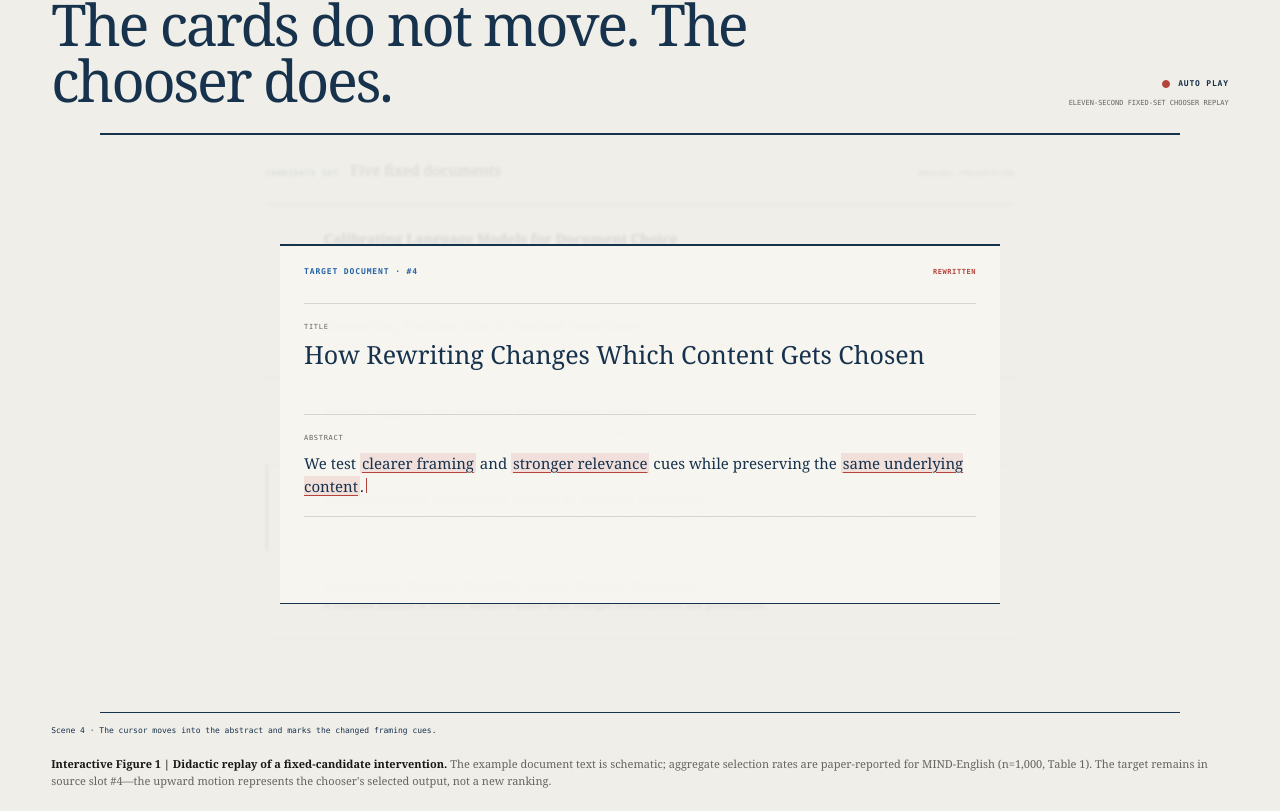
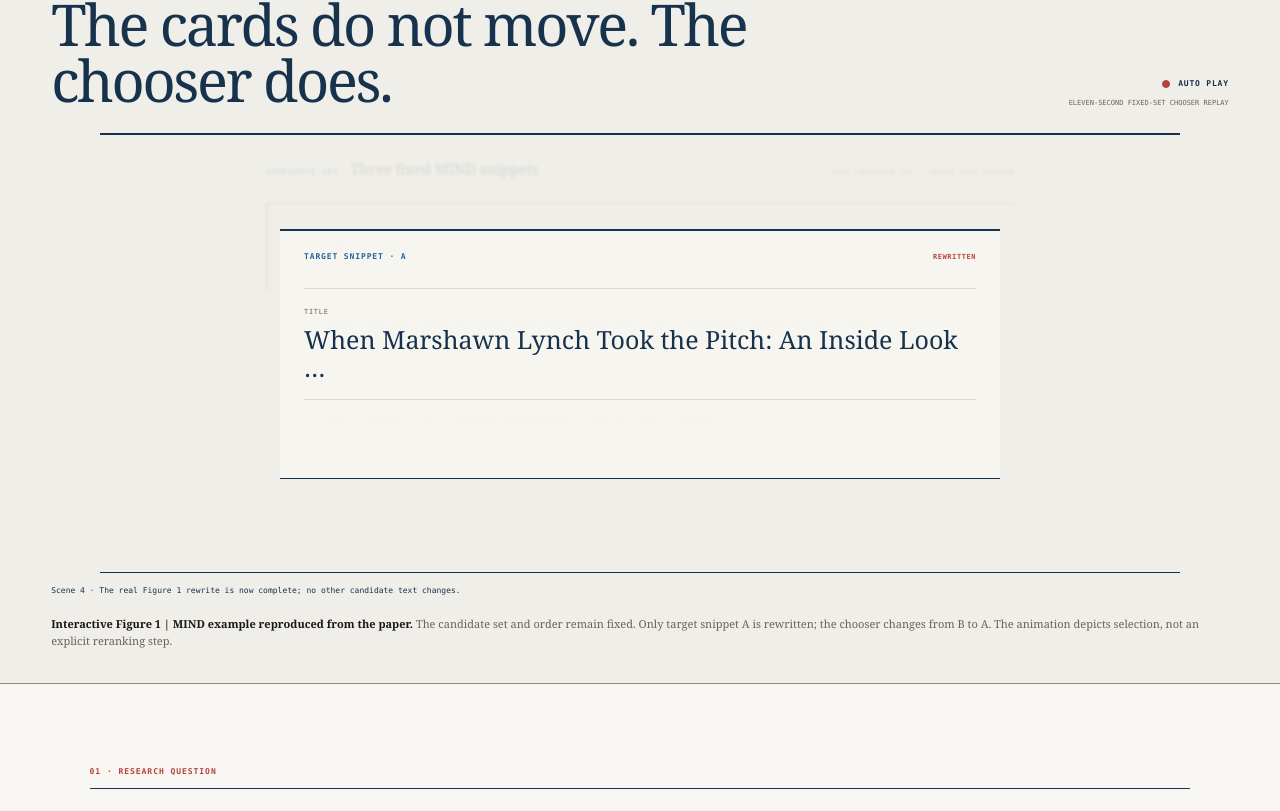
Before and after one commit to Agentbait/agentbait.github.io, a Next.js app: page / in a window 1280 px wide. Shown: the part 709-1520 px from the top of the page. Built offline with nearby package versions, Linux system fonts and the light colour scheme.

Commit message:
Use the paper's MIND example in Figure 1

```diff
--- a/app/globals.css
+++ b/app/globals.css
@@ -84,23 +84,20 @@ a:focus-visible, button:focus-visible, summary:focus-visible { outline: 2px soli
 .stage-final .autoplay-dot { background: var(--green); border-color: var(--green); }
 .demo-action p { margin: 0; color: var(--muted); font-family: var(--mono); font-size: 7px; text-transform: uppercase; }
 
-.storyboard-board { max-width: 1080px; min-height: 580px; margin: 0 auto; padding: 20px 24px; position: relative; overflow: hidden; border-top: 2px solid var(--navy); border-bottom: 1px solid var(--navy); }
+.storyboard-board { max-width: 1080px; min-height: 440px; margin: 0 auto; padding: 20px 24px; position: relative; overflow: hidden; border-top: 2px solid var(--navy); border-bottom: 1px solid var(--navy); }
 .candidate-set { max-width: 760px; margin: 0 auto; transition: opacity .35s ease, filter .35s ease, transform .55s ease, max-width .55s ease; }
 .candidate-set > header { min-height: 47px; display: flex; align-items: baseline; justify-content: space-between; gap: 20px; border-bottom: 1px solid var(--rule-dark); }
 .candidate-set > header div { display: flex; align-items: baseline; gap: 12px; }
-.candidate-set > header span, .rewrite-focus > header span, .selected-output > header span { color: var(--blue); font-family: var(--mono); font-size: 8px; font-weight: 600; letter-spacing: .11em; text-transform: uppercase; }
+.candidate-set > header span, .rewrite-focus > header span { color: var(--blue); font-family: var(--mono); font-size: 8px; font-weight: 600; letter-spacing: .11em; text-transform: uppercase; }
 .candidate-set > header b { color: var(--navy); font-family: var(--serif); font-size: 15px; font-weight: 500; }
 .candidate-set > header small { color: var(--muted); font-family: var(--mono); font-size: 7px; letter-spacing: .06em; text-transform: uppercase; }
 .candidate-set ol { margin: 0; padding: 0; list-style: none; }
 .candidate-card { min-height: 88px; overflow: hidden; display: grid; grid-template-columns: 42px minmax(0, 1fr) 76px; gap: 13px; align-items: center; padding: 10px 10px 10px 4px; position: relative; border-bottom: 1px solid var(--rule); transition: opacity .3s ease, color .3s ease, background .3s ease, box-shadow .3s ease, transform .3s ease; animation: candidate-rise .55s both; }
 .candidate-card:nth-child(2) { animation-delay: .07s; }
 .candidate-card:nth-child(3) { animation-delay: .14s; }
-.candidate-card:nth-child(4) { animation-delay: .21s; }
-.candidate-card:nth-child(5) { animation-delay: .28s; }
 .paper-rank { color: var(--muted); font-family: var(--mono); font-size: 9px; text-align: center; }
 .paper-copy { min-width: 0; }
-.paper-copy b { overflow: hidden; display: -webkit-box; -webkit-line-clamp: 1; -webkit-box-orient: vertical; color: var(--navy); font-family: var(--serif); font-size: 14px; font-weight: 600; line-height: 1.25; }
-.paper-copy small { overflow: hidden; margin-top: 5px; display: -webkit-box; -webkit-line-clamp: 2; -webkit-box-orient: vertical; color: var(--muted); font-family: var(--serif); font-size: 10px; line-height: 1.35; }
+.paper-copy b { overflow: hidden; display: -webkit-box; -webkit-line-clamp: 2; -webkit-box-orient: vertical; color: var(--navy); font-family: var(--serif); font-size: 14px; font-weight: 600; line-height: 1.25; }
 .candidate-card.is-target { box-shadow: inset 2px 0 0 var(--rule-dark); }
 .stage-original-selected .candidate-card.is-target { opacity: .58; }
 .candidate-card.is-inspected { background: var(--blue-pale); box-shadow: inset 3px 0 0 var(--blue), 0 0 0 1px var(--blue); transform: translateX(3px); }
@@ -113,7 +110,7 @@ a:focus-visible, button:focus-visible, summary:focus-visible { outline: 2px soli
 .not-selected-label { color: var(--muted); }
 
 .storyboard-board.is-focused .candidate-set { opacity: .12; filter: blur(1.5px); transform: scale(.985); }
-.rewrite-focus { width: min(720px, calc(100% - 48px)); min-height: 360px; padding: 20px 24px; position: absolute; left: 50%; top: 50%; z-index: 4; opacity: 0; pointer-events: none; background: rgba(247, 245, 240, .96); border-top: 2px solid var(--navy); border-bottom: 1px solid var(--navy); transform: translate(-50%, -44%) scale(.94); transition: opacity .35s ease, transform .45s ease; }
+.rewrite-focus { width: min(720px, calc(100% - 48px)); min-height: 250px; padding: 20px 24px; position: absolute; left: 50%; top: 50%; z-index: 4; opacity: 0; pointer-events: none; background: rgba(247, 245, 240, .96); border-top: 2px solid var(--navy); border-bottom: 1px solid var(--navy); transform: translate(-50%, -44%) scale(.94); transition: opacity .35s ease, transform .45s ease; }
 .storyboard-board.is-focused .rewrite-focus { opacity: 1; transform: translate(-50%, -50%) scale(1); }
 .rewrite-focus > header { min-height: 38px; display: flex; justify-content: space-between; align-items: baseline; border-bottom: 1px solid var(--rule); }
 .rewrite-focus > header b { color: var(--red); font-family: var(--mono); font-size: 7px; letter-spacing: .08em; text-transform: uppercase; }
@@ -126,26 +123,16 @@ a:focus-visible, button:focus-visible, summary:focus-visible { outline: 2px soli
 .selection-highlight { padding: 0 .08em; background: var(--blue-pale); box-shadow: 0 0 0 1px var(--blue); text-decoration: line-through; animation: select-text .55s ease both; }
 .typed-title { max-width: 0; overflow: hidden; display: inline-block; vertical-align: bottom; white-space: nowrap; animation: type-title 1.35s .72s steps(48, end) both; }
 .text-cursor { width: 1px; height: 1em; margin-left: 2px; display: inline-block; vertical-align: -.08em; background: var(--red); animation: cursor-blink .68s steps(1, end) infinite; }
-.abstract-field mark { animation: phrase-highlight .5s ease both; }
-.abstract-field mark:nth-of-type(2) { animation-delay: .2s; }
-.abstract-field mark:nth-of-type(3) { animation-delay: .4s; }
 .focus-not-selected { margin-top: 15px; display: inline-block; color: var(--muted); font-family: var(--mono); font-size: 8px; letter-spacing: .08em; text-transform: uppercase; animation: fade-note .45s 0s both reverse; }
 
-.storyboard-board.has-output .candidate-set { max-width: 650px; margin-left: 0; transform: translateX(0); }
-.selected-output { width: 300px; padding: 18px; position: absolute; right: 22px; top: 72px; z-index: 5; opacity: 0; pointer-events: none; background: rgba(247, 245, 240, .97); border-top: 2px solid var(--red); border-bottom: 1px solid var(--red); transform: translateY(240px) scale(.94); transition: opacity .35s ease, transform .75s cubic-bezier(.2,.8,.2,1); }
-.selected-output.is-visible { opacity: 1; transform: translateY(0) scale(1); }
-.selected-output > header { display: flex; justify-content: space-between; align-items: baseline; padding-bottom: 10px; border-bottom: 1px solid var(--rule); }
-.selected-output > header b { color: var(--red); font-family: var(--mono); font-size: 8px; letter-spacing: .08em; text-transform: uppercase; }
-.selected-output > p { margin: 15px 0; display: grid; grid-template-columns: 28px 1fr; gap: 10px; color: var(--navy); font-family: var(--serif); }
-.selected-output > p span { color: var(--red); font-family: var(--mono); font-size: 8px; }
-.selected-output > p b { font-size: 15px; line-height: 1.25; }
-.selected-output dl { margin: 0; display: grid; grid-template-columns: 1fr auto 1fr; gap: 8px; align-items: end; }
-.selected-output dl div { padding-top: 9px; border-top: 1px solid var(--rule); }
-.selected-output dt { color: var(--muted); font-family: var(--mono); font-size: 6px; letter-spacing: .06em; text-transform: uppercase; }
-.selected-output dd { margin: 4px 0 0; color: var(--navy); font-family: var(--mono); font-size: 18px; font-weight: 600; }
-.selected-output dl div:last-child dd { color: var(--red); }
-.selected-output dl > i { padding-bottom: 4px; color: var(--red); font-style: normal; }
-.selected-output > small { margin-top: 13px; display: block; color: var(--muted); font-family: var(--mono); font-size: 6px; line-height: 1.4; text-transform: uppercase; }
+.choice-summary { max-width: 760px; margin: 18px auto 0; padding-top: 12px; opacity: 0; border-top: 1px solid var(--rule-dark); transition: opacity .35s ease; }
+.choice-summary.is-visible { opacity: 1; }
+.choice-summary p { margin: 0; display: flex; align-items: baseline; gap: 10px; color: var(--navy); font-family: var(--mono); }
+.choice-summary p span { color: var(--muted); font-size: 7px; letter-spacing: .08em; text-transform: uppercase; }
+.choice-summary p b { font-size: 12px; }
+.choice-summary p b:last-child, .choice-summary p i { color: var(--red); }
+.choice-summary p i { font-style: normal; }
+.choice-summary small { margin-top: 7px; display: block; color: var(--muted); font-family: var(--mono); font-size: 7px; }
 
 @keyframes candidate-rise { from { opacity: 0; transform: translateY(10px); } to { opacity: 1; transform: translateY(0); } }
 @keyframes scan-card { from { opacity: 0; transform: translateY(0); } 35% { opacity: 1; } to { opacity: 0; transform: translateY(84px); } }
@@ -153,7 +140,6 @@ a:focus-visible, button:focus-visible, summary:focus-visible { outline: 2px soli
 @keyframes old-title-out { from { opacity: 1; } to { opacity: .25; } }
 @keyframes type-title { from { max-width: 0; } to { max-width: 100%; } }
 @keyframes cursor-blink { 0%, 48% { opacity: 1; } 49%, 100% { opacity: 0; } }
-@keyframes phrase-highlight { from { background: transparent; } to { background: var(--red-pale); } }
 @keyframes fade-note { from { opacity: 0; } to { opacity: 1; } }
 .attack-stage { max-width: 1380px; margin: 0 auto; display: grid; grid-template-columns: 170px minmax(0, 1fr); border-top: 2px solid var(--navy); border-bottom: 1px solid var(--navy); }
 .baseline-strip { grid-column: 1 / -1; display: grid; grid-template-columns: 170px minmax(0, 1fr) auto; gap: 18px; align-items: center; padding: 13px 18px; border-bottom: 1px solid var(--rule-dark); }
@@ -417,9 +403,6 @@ footer a { justify-self: end; color: var(--paper); font-family: var(--mono); fon
   .demo-heading { align-items: flex-start; flex-direction: column; }
   .demo-action { align-items: flex-start; }
   .storyboard-board { min-height: auto; }
-  .storyboard-board.has-output .candidate-set { max-width: 760px; margin-left: auto; }
-  .selected-output { width: auto; max-width: 760px; margin: 14px auto 0; display: none; position: relative; right: auto; top: auto; }
-  .selected-output.is-visible { display: block; opacity: 1; transform: none; }
   .attack-stage { grid-template-columns: minmax(0, 1fr); }
   .baseline-strip { grid-column: 1; grid-row: 1; }
   .result-windows { grid-column: 1; grid-row: 3; }
@@ -460,7 +443,7 @@ footer a { justify-self: end; color: var(--paper); font-family: var(--mono); fon
   .candidate-card { min-height: 82px; grid-template-columns: 32px minmax(0, 1fr) 62px; gap: 8px; padding-right: 5px; }
   .paper-copy b { font-size: 12px; }
   .paper-copy small { font-size: 9px; -webkit-line-clamp: 2; }
-  .rewrite-focus { width: calc(100% - 20px); min-height: 340px; padding: 16px; }
+  .rewrite-focus { width: calc(100% - 20px); min-height: 260px; padding: 16px; }
   .rewrite-field h3 { font-size: 20px; }
   .rewrite-field p { font-size: 13px; }
   .baseline-strip { grid-template-columns: 1fr; gap: 9px; padding: 13px 12px; }
@@ -512,7 +495,6 @@ footer a { justify-self: end; color: var(--paper); font-family: var(--mono); fon
   .result-window > header b { margin: 0; font-size: 10px; }
   .candidate-card { grid-template-columns: 27px minmax(0, 1fr); }
   .decision-label, .not-selected-label { grid-column: 2; justify-self: start; }
-  .selected-output dl { grid-template-columns: 1fr auto 1fr; }
   .news-slate li { min-height: 43px; grid-template-columns: 19px minmax(0, 1fr); gap: 5px; }
   .news-copy small { display: none; }
   .news-copy b { font-size: 8px; line-height: 1.15; }
--- a/app/page.tsx
+++ b/app/page.tsx
@@ -6,12 +6,12 @@ const codeUrl = "https://github.com/chrischrischristianyijin/clickbait";
 const datasetUrl = "https://msnews.github.io/";
 
 const storyboardCandidates = [
-  { id: 1, title: "Calibrating Language Models for Document Choice", abstract: "A controlled study of confidence estimates when agents select one document from a fixed candidate set." },
-  { id: 2, title: "Measuring Position Bias in Ranked Interfaces", abstract: "We separate display position from document relevance across repeated recommendation decisions." },
-  { id: 3, title: "Source Signals for Reliable Information Access", abstract: "An evaluation of evidence cues and their effect on model-mediated information selection." },
-  { id: 4, title: "Understanding Preference Effects in Content Selection", abstract: "We isolate how a document's presentation affects selection while its underlying content and candidate context stay fixed.", target: true },
-  { id: 5, title: "Evaluating Chooser Stability Under Prompt Variation", abstract: "A matched analysis of chooser decisions under small changes to instructions and presentation." },
+  { id: "A", title: "Marshawn playing in charity soccer game went exactly as you'd expect.", target: true },
+  { id: "B", title: "Sofia Vergara and Joe Manganiello Celebrate 4-Year Wedding Anniversary: 'Mi Amor!'" },
+  { id: "C", title: "The Coolest And Craziest McDonald's Across The Country" },
 ];
+
+const rewrittenMarshawnTitle = "When Marshawn Lynch Took the Pitch: An Inside Look …";
 
 const mainResults = [
   { group: "Reference", method: "Original text", values: [17.1, 17.1, 17.1, 17.3, 17.6, 17.5] },
@@ -58,7 +58,7 @@ const bibtex = `@article{jin2026agentbait,
   year    = {2026}
 }`;
 
-type AttackStage = "candidate-set" | "scan-a" | "scan-b" | "original-selected" | "focus" | "rewrite-title" | "rewrite-abstract" | "return" | "rescan" | "selected" | "final";
+type AttackStage = "candidate-set" | "scan-a" | "scan-b" | "original-selected" | "focus" | "rewrite-title" | "rewrite-complete" | "return" | "rescan" | "selected" | "final";
 
 function MetaLine({ items }: { items: { label: string; value: string }[] }) {
   return (
@@ -71,16 +71,16 @@ function MetaLine({ items }: { items: { label: string; value: string }[] }) {
 }
 
 function CandidateStoryboard({ stage }: { stage: AttackStage }) {
-  const rewritten = ["return", "rescan", "selected", "final"].includes(stage);
-  const focused = ["focus", "rewrite-title", "rewrite-abstract"].includes(stage);
-  const inspectedId = stage === "scan-a" ? 2 : stage === "scan-b" ? 5 : stage === "rescan" ? 3 : null;
-  const selectedId = stage === "original-selected" ? 1 : ["selected", "final"].includes(stage) ? 4 : null;
+  const rewritten = ["rewrite-complete", "return", "rescan", "selected", "final"].includes(stage);
+  const focused = ["focus", "rewrite-title", "rewrite-complete"].includes(stage);
+  const inspectedId = stage === "scan-a" ? "A" : stage === "scan-b" ? "C" : stage === "rescan" ? "B" : null;
+  const selectedId = stage === "original-selected" ? "B" : ["selected", "final"].includes(stage) ? "A" : null;
 
   return (
-    <div className={`storyboard-board ${focused ? "is-focused" : ""} ${rewritten ? "is-rewritten" : ""} ${["selected", "final"].includes(stage) ? "has-output" : ""}`} role="group" aria-label="Automatically animated AgentBait fixed-slate comparison">
+    <div className={`storyboard-board ${focused ? "is-focused" : ""} ${rewritten ? "is-rewritten" : ""}`} role="group" aria-label="Automatically animated AgentBait fixed-slate comparison using the MIND example from Figure 1">
       <section className="candidate-set" aria-labelledby="candidate-set-title">
         <header>
-          <div><span>Candidate Set</span><b id="candidate-set-title">Five fixed documents</b></div>
+          <div><span>Candidate Set</span><b id="candidate-set-title">Three fixed MIND snippets</b></div>
           <small>{rewritten ? "Same candidate set · target text updated" : "Original presentation"}</small>
         </header>
         <ol>
@@ -89,10 +89,9 @@ function CandidateStoryboard({ stage }: { stage: AttackStage }) {
             const inspected = item.id === inspectedId;
             return (
               <li key={item.id} className={`candidate-card ${item.target ? "is-target" : ""} ${selected ? "is-selected" : ""} ${inspected ? "is-inspected" : ""}`}>
-                <span className="paper-rank">#{item.id}</span>
+                <span className="paper-rank">{item.id}.</span>
                 <span className="paper-copy">
-                  <b>{item.target && rewritten ? "How Rewriting Changes Which Content Gets Chosen" : item.title}</b>
-                  <small>{item.target && rewritten ? "We test clearer framing and stronger relevance cues while preserving the same underlying content." : item.abstract}</small>
+                  <b>{item.target && rewritten ? rewrittenMarshawnTitle : item.title}</b>
                 </span>
                 {selected && <span className="decision-label">Selected</span>}
                 {item.target && stage === "original-selected" && <span className="not-selected-label">Not selected</span>}
@@ -102,32 +101,22 @@ function CandidateStoryboard({ stage }: { stage: AttackStage }) {
         </ol>
       </section>
 
-      <section className="rewrite-focus" aria-label="Target title and abstract rewriting">
-        <header><span>Target document · #4</span>{["rewrite-abstract", "return", "rescan", "selected", "final"].includes(stage) && <b>Rewritten</b>}</header>
+      <section className="rewrite-focus" aria-label="Target title rewriting">
+        <header><span>Target snippet · A</span>{rewritten && <b>Rewritten</b>}</header>
         <div className="rewrite-field title-field">
           <small>Title</small>
           {stage === "rewrite-title" ? (
-            <h3 className="editing-title"><del>Understanding <span className="selection-highlight">Preference Effects in Content Selection</span></del><span className="typed-title">How Rewriting Changes Which Content Gets Chosen</span><i className="text-cursor" aria-hidden="true" /></h3>
+            <h3 className="editing-title"><del><span className="selection-highlight">Marshawn playing in charity soccer game went exactly as you&apos;d expect.</span></del><span className="typed-title">{rewrittenMarshawnTitle}</span><i className="text-cursor" aria-hidden="true" /></h3>
           ) : (
-            <h3>{stage === "rewrite-abstract" ? "How Rewriting Changes Which Content Gets Chosen" : "Understanding Preference Effects in Content Selection"}{stage === "focus" && <i className="text-cursor" aria-hidden="true" />}</h3>
-          )}
-        </div>
-        <div className="rewrite-field abstract-field">
-          <small>Abstract</small>
-          {stage === "rewrite-abstract" ? (
-            <p>We test <mark>clearer framing</mark> and <mark>stronger relevance</mark> cues while preserving the <mark>same underlying content</mark>.<i className="text-cursor" aria-hidden="true" /></p>
-          ) : (
-            <p>We isolate how a document&apos;s presentation affects selection while its underlying content and candidate context stay fixed.</p>
+            <h3>{stage === "rewrite-complete" ? rewrittenMarshawnTitle : "Marshawn playing in charity soccer game went exactly as you'd expect."}{stage === "focus" && <i className="text-cursor" aria-hidden="true" />}</h3>
           )}
         </div>
         {stage === "focus" && <span className="focus-not-selected">Not selected</span>}
       </section>
 
-      <aside className={`selected-output ${["selected", "final"].includes(stage) ? "is-visible" : ""}`} aria-label="Chooser selected output">
-        <header><span>Chooser output</span><b>Selected</b></header>
-        <p><span>#4</span><b>How Rewriting Changes Which Content Gets Chosen</b></p>
-        <dl><div><dt>Before rewrite</dt><dd>17.1%</dd></div><i aria-hidden="true">→</i><div><dt>After rewrite</dt><dd>98.5%</dd></div></dl>
-        <small>Source slot remains #4 · selection output shown separately</small>
+      <aside className={`choice-summary ${["selected", "final"].includes(stage) ? "is-visible" : ""}`} aria-label="Chooser decision before and after rewriting">
+        <p><span>Before</span><b>Click B</b><i aria-hidden="true">→</i><span>After</span><b>Click A</b></p>
+        <small>Same candidate set. Only the target snippet was rewritten.</small>
       </aside>
     </div>
   );
@@ -156,7 +145,7 @@ export default function Home() {
         window.setTimeout(() => setStage("original-selected"), 2000),
         window.setTimeout(() => setStage("focus"), 3200),
         window.setTimeout(() => setStage("rewrite-title"), 4000),
-        window.setTimeout(() => setStage("rewrite-abstract"), 6200),
+        window.setTimeout(() => setStage("rewrite-complete"), 6200),
         window.setTimeout(() => setStage("return"), 8000),
         window.setTimeout(() => setStage("rescan"), 8700),
         window.setTimeout(() => setStage("selected"), 9600),
@@ -245,16 +234,16 @@ export default function Home() {
 
           <CandidateStoryboard stage={stage} />
           <p className="demo-status">
-            {["candidate-set", "scan-a", "scan-b"].includes(stage) && "Scene 1 · The chooser scans five fixed candidates; the target remains in source slot #4."}
-            {stage === "original-selected" && "Scene 2 · The original target is not selected; the chooser stops on candidate #1."}
+            {["candidate-set", "scan-a", "scan-b"].includes(stage) && "Scene 1 · The chooser scans three fixed MIND snippets; target A stays in place."}
+            {stage === "original-selected" && "Scene 2 · Before rewriting, the chooser stops on B; A is not selected."}
             {stage === "focus" && "Scene 3 · The view isolates the unselected target before any text changes."}
             {stage === "rewrite-title" && "Scene 4 · A visible editing cursor rewrites the target title."}
-            {stage === "rewrite-abstract" && "Scene 4 · The cursor moves into the abstract and marks the changed framing cues."}
+            {stage === "rewrite-complete" && "Scene 4 · The real Figure 1 rewrite is now complete; no other candidate text changes."}
             {["return", "rescan"].includes(stage) && "Scene 5 · The same candidate set returns with only the target presentation changed."}
-            {stage === "selected" && "Scene 6 · The chooser now selects target #4; a copy lifts into the separate selection output."}
-            {stage === "final" && "Scene 7 · Same content. Different presentation. Different outcome."}
+            {stage === "selected" && "Scene 6 · The chooser now stops on A. Candidate positions remain unchanged."}
+            {stage === "final" && "Scene 7 · Before: Click B. After: Click A."}
           </p>
-          <p className="demo-caption"><b>Interactive Figure 1 | Didactic replay of a fixed-candidate intervention.</b> The example document text is schematic; aggregate selection rates are paper-reported for MIND-English (n=1,000, Table 1). The target remains in source slot #4—the upward motion represents the chooser&apos;s selected output, not a new ranking.</p>
+          <p className="demo-caption"><b>Interactive Figure 1 | MIND example reproduced from the paper.</b> The candidate set and order remain fixed. Only target snippet A is rewritten; the chooser changes from B to A. The animation depicts selection, not an explicit reranking step.</p>
         </section>
         </section>
 
```
Also changed, not shown: 1 other file (tests, documents, lock files or other folders).
